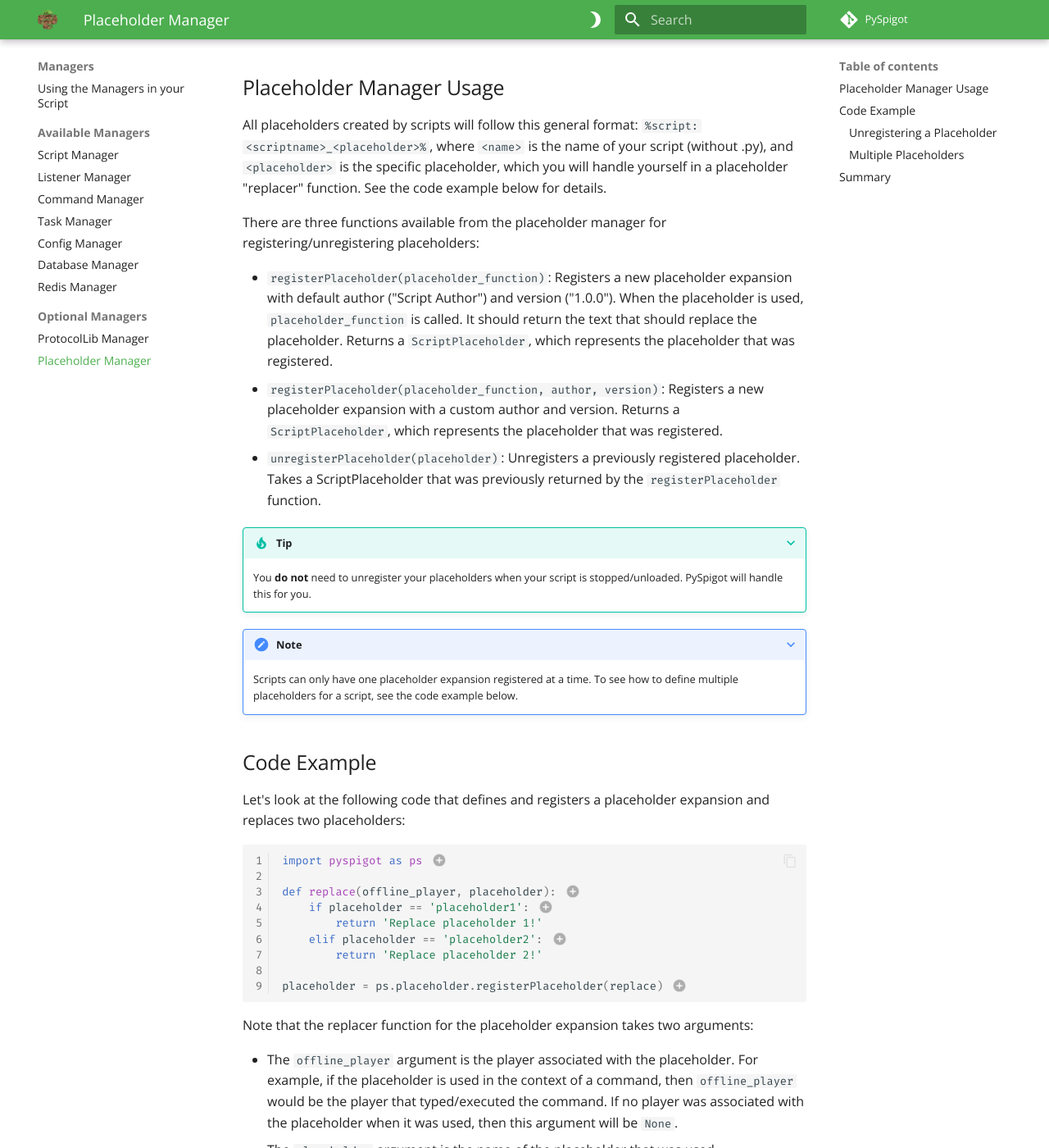
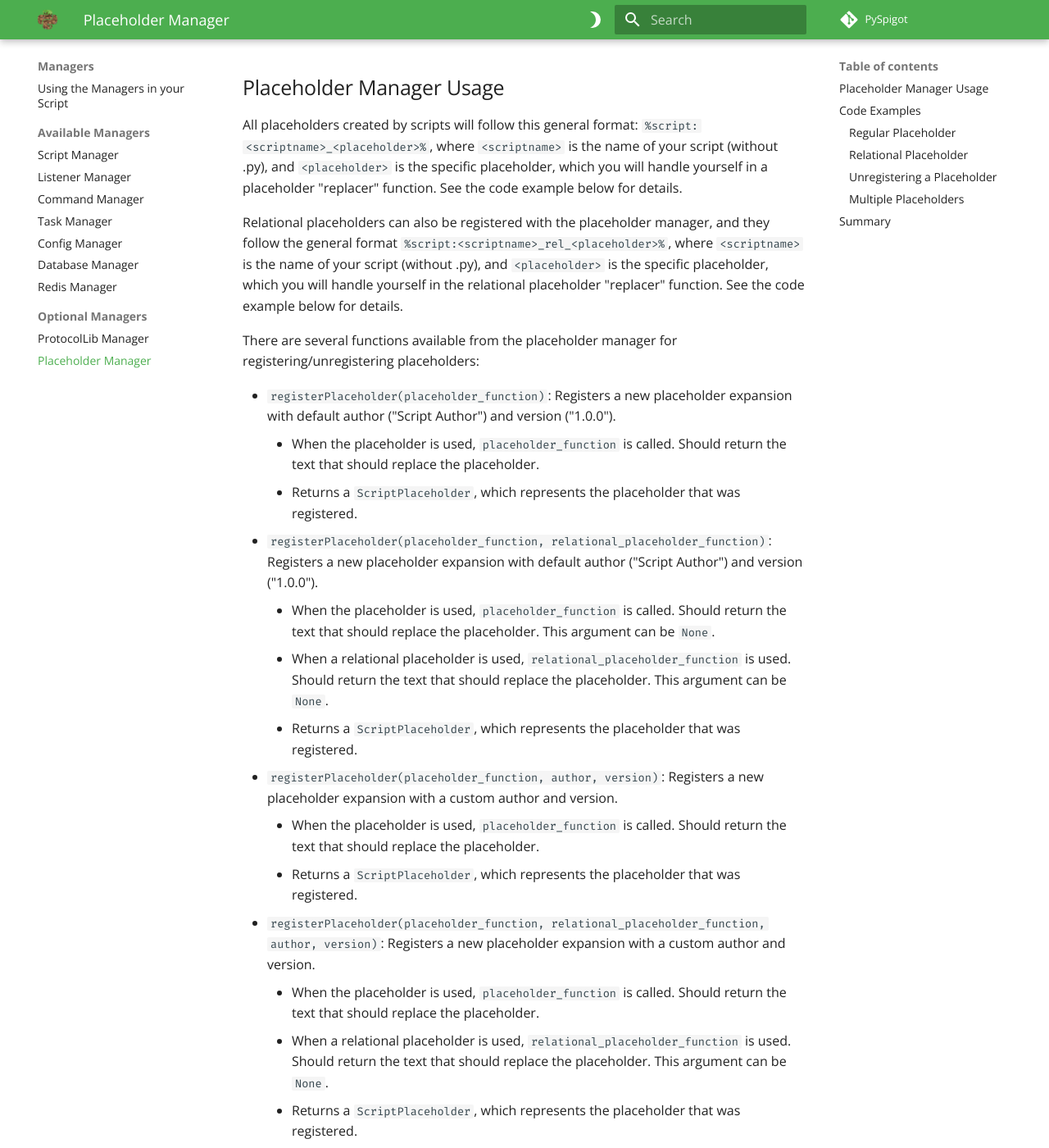
Before and after one commit to magicmq/pyspigot-documentation, an MkDocs documentation site: the page built from docs/managers/placeholders.md, in a window 1280 px wide and 1400 px high, scrolled down 421 px. Shown: the whole window at 82% size. Built offline with MkDocs 1.6.1 and Material for MkDocs 9.7.7, drawn with Linux system fonts in a browser that asks for light colours; comment, search, counter and statistics services are not loaded; some of the changed text lies outside the part shown.

Commit message:
Document relational placeholders

````diff
--- a/docs/managers/placeholders.md
+++ b/docs/managers/placeholders.md
@@ -10,12 +10,26 @@
 
 ## Placeholder Manager Usage
 
-All placeholders created by scripts will follow this general format: `%script:<scriptname>_<placeholder>%`, where `<name>` is the name of your script (without .py), and `<placeholder>` is the specific placeholder, which you will handle yourself in a placeholder "replacer" function. See the code example below for details.
+All placeholders created by scripts will follow this general format: `%script:<scriptname>_<placeholder>%`, where `<scriptname>` is the name of your script (without .py), and `<placeholder>` is the specific placeholder, which you will handle yourself in a placeholder "replacer" function. See the code example below for details.
 
-There are three functions available from the placeholder manager for registering/unregistering placeholders:
+Relational placeholders can also be registered with the placeholder manager, and they follow the general format `%script:<scriptname>_rel_<placeholder>%`, where `<scriptname>` is the name of your script (without .py), and `<placeholder>` is the specific placeholder, which you will handle yourself in the relational placeholder "replacer" function. See the code example below for details.
 
-- `registerPlaceholder(placeholder_function)`: Registers a new placeholder expansion with default author ("Script Author") and version ("1.0.0"). When the placeholder is used, `placeholder_function` is called. It should return the text that should replace the placeholder. Returns a `ScriptPlaceholder`, which represents the placeholder that was registered.
-- `registerPlaceholder(placeholder_function, author, version)`: Registers a new placeholder expansion with a custom author and version. Returns a `ScriptPlaceholder`, which represents the placeholder that was registered.
+There are several functions available from the placeholder manager for registering/unregistering placeholders:
+
+- `registerPlaceholder(placeholder_function)`: Registers a new placeholder expansion with default author ("Script Author") and version ("1.0.0").
+	- When the placeholder is used, `placeholder_function` is called. Should return the text that should replace the placeholder.
+	- Returns a `ScriptPlaceholder`, which represents the placeholder that was registered.
+- `registerPlaceholder(placeholder_function, relational_placeholder_function)`: Registers a new placeholder expansion with default author ("Script Author") and version ("1.0.0").
+	- When the placeholder is used, `placeholder_function` is called. Should return the text that should replace the placeholder. This argument can be `None`.
+	- When a relational placeholder is used, `relational_placeholder_function` is used. Should return the text that should replace the placeholder. This argument can be `None`.
+	- Returns a `ScriptPlaceholder`, which represents the placeholder that was registered.
+- `registerPlaceholder(placeholder_function, author, version)`: Registers a new placeholder expansion with a custom author and version.
+	- When the placeholder is used, `placeholder_function` is called. Should return the text that should replace the placeholder.
+	- Returns a `ScriptPlaceholder`, which represents the placeholder that was registered.
+- `registerPlaceholder(placeholder_function, relational_placeholder_function, author, version)`: Registers a new placeholder expansion with a custom author and version.
+	- When the placeholder is used, `placeholder_function` is called. Should return the text that should replace the placeholder.
+	- When a relational placeholder is used, `relational_placeholder_function` is used. Should return the text that should replace the placeholder. This argument can be `None`.
+	- Returns a `ScriptPlaceholder`, which represents the placeholder that was registered.
 - `unregisterPlaceholder(placeholder)`: Unregisters a previously registered placeholder. Takes a ScriptPlaceholder that was previously returned by the `registerPlaceholder` function.
 
 ???+ tip
@@ -26,7 +40,9 @@
 
 	Scripts can only have one placeholder expansion registered at a time. To see how to define multiple placeholders for a script, see the code example below.
 
-## Code Example
+## Code Examples
+
+### Regular Placeholder
 
 Let's look at the following code that defines and registers a placeholder expansion and replaces two placeholders:
 
@@ -39,7 +55,7 @@
 	elif placeholder == 'placeholder2': # (4)!
 		return 'Replace placeholder 2!'
 
-placeholder = ps.placeholder.registerPlaceholder(replace) # (5)!
+placeholder = ps.placeholder.registerPlaceholder(replace, None) # (5)!
 ```
 
 1. Here, we import PySpigot as `ps` to utilize the placeholder manager (`placeholder`).
@@ -50,7 +66,7 @@
 
 4. Here, we use `elif` to check if `placeholder` is equal to another specific placeholder `placeholder2`, another placeholder we define. If `placeholder` is equal to `placeholder2`, then we return the "replaced" text.
 
-5. Here, we register our placeholder expansion with the `registerPlaceholder` function, passing the replacer function we defined earlier. We also assign the returned value of `registerPlaceholder` to `placeholder`. This is a `ScriptPlaceholder` object, which represents the placeholder expansion that was registered. This can be used to unregister the placeholder expansion if you would like to do so later.
+5. Here, we register our placeholder expansion with the `registerPlaceholder` function, passing the replacer function we defined earlier. We also assign the returned value of `registerPlaceholder` to `placeholder`. This is a `ScriptPlaceholder` object, which represents the placeholder expansion that was registered. This can be used to unregister the placeholder expansion if you would like to do so later. We also pass `None` for the second argument of this function, as the second argument accepts a function to replace relational placeholders, which we are not doing in this example.
 
 Note that the replacer function for the placeholder expansion takes two arguments:
 
@@ -63,7 +79,37 @@
 
 	In the above example, and with all placeholders, `offline_player` could be `None` if there is no player associated with the placeholder.
 
-To use the two placeholders we defined in the above example, we would use `%script:test_placeholder1%` and `%script:test_placeholder2%`.
+If the name of the script is `test.py`, the placeholders in the above example would be `%script:test_placeholder1%` and `%script:test_placeholder2%`.
+
+### Relational Placeholder
+
+Let's look at the following code that defines and registers a placeholder expansion for a relational placeholder.
+
+``` py linenums="1"
+import pyspigot as ps # (1)!
+
+def replace_relational(player_one, player_two, placeholder): # (2)!
+	if placeholder == 'player_distance': # (3)!
+		return str(player_one.getLocation().distance(player_two.getLocation())) # (4)!
+
+placeholder = ps.placeholder.registerPlaceholder(None, replace_relational) # (5)!
+```
+
+1. Here, we import PySpigot as `ps` to utilize the placeholder manager (`placeholder`).
+
+2. Here, we define `replace_relational`, a function that will be called when the relational placeholder is used. This function takes three parameters. `player_one` is the first player and `player_two` is the second player associated with the relational placeholder. `placeholder` is the text of the specific relational placeholder.
+
+3. Here, we check if `placeholder` is equal to the specific relational placeholder, `player_distance` in this case.
+
+4. Here, we return the distance from player one to player two for the text to be replaced.
+
+5. Here, we register our placeholder expansion with the `registerPlaceholder` function, passing the replacer function we defined earlier. We also assign the returned value of `registerPlaceholder` to `placeholder`. This is a `ScriptPlaceholder` object, which represents the placeholder expansion that was registered. This can be used to unregister the placeholder expansion if you would like to do so later. We also pass `None` for the first argument of this function, as the first argument accepts a function to replace regular placeholders, which we are not doing in this example.
+
+If the name of the script is `test.py`, the placeholder in the above example would be `%script:test_rel_player_distance%`.
+
+???+ tip
+
+	Multiple relational placeholders can be registered at the same time (using the same replacer function) by following the structure of the example in the previous section.
 
 ### Unregistering a Placeholder
 
@@ -82,7 +128,9 @@
 ## Summary
 
 - Placeholders defined by scripts follow the format `%script:<scriptname>_<placeholder>%`.
-- Your placeholder replacer function should take two parameters, `offline_player` and `placeholder`. You can name them whatever you like. It will be called when the placeholder is used. `offline_player` is the player associated with the placeholder, if there is one. `placeholder` is the specific placeholder that was used.
-- Register your placeholder with PySpigot's placeholder manager using `registerPlaceholder(placeholder_function)` or `registerPlaceholder(placeholder_function, author, version)`.
+- Relational placeholders follow the format `%script:<scriptname>_rel_<placeholder>%`.
+- Regular placeholder replacer functions should take two parameters, `offline_player` and `placeholder`. You can name them whatever you like. It will be called when the placeholder is used. `offline_player` is the player associated with the placeholder, if there is one. `placeholder` is the specific placeholder that was used.
+- Relational placeholder replacer functions should take three parameters, `player_one`, `player_two`, and `placeholder`. You can name them whatever you like. It will be called when the placeholder is used. `player_one` and `player_two` are the two players associated with the relational placeholder. `placeholder` is the specific placeholder that was used.
+- Register your placeholder with PySpigot's placeholder manager using `registerPlaceholder(placeholder_function, relational_placeholder_function)` or `registerPlaceholder(placeholder_function, relational_placeholder_function, author, version)`.
 - Each script can only have one placeholder expansion registered at a time. Check the `placeholder` parameter of your replacer function (using `if` and `elif`) to handle multiple placeholders.
 - When registering a placeholder expansion, the register functions all return a `ScriptPlaceholder`, which can be used to unregister the placeholder expansion at a later time.
````
